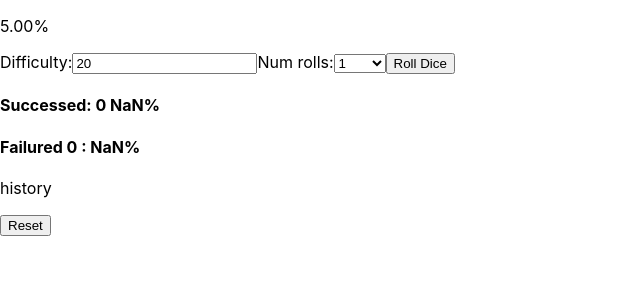
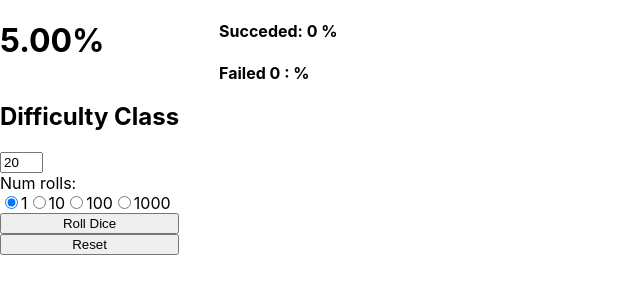
Before and after one commit to conorkenn/diceforge, a React (Create React App) app in the folder frontend/: page / in a window 1280 px wide. Shown: the top 300 px of the page, without its empty margins (0-640 px from the left). Built offline with nearby package versions, Linux system fonts and the light colour scheme.

Commit message:
clean up

```diff
--- a/frontend/src/components/DiceRollerComponent.tsx
+++ b/frontend/src/components/DiceRollerComponent.tsx
@@ -35,30 +35,66 @@ const DiceRoller: React.FC = () => {
 
 
     return(
-        <div>
-            <div>
-                <p>{calculateChance(difficulty)}%</p>
+       <div style={{ display: 'flex', justifyContent: 'space-between' }}>
+        <div style={{ display: 'flex', flexDirection: 'column', marginRight: '20px' }}>
+            <h1>{calculateChance(difficulty)}%</h1>
+            <h2>Difficulty Class</h2>
                 <label>
-                    Difficulty:
                     <input type="number"
                     value={difficulty}
                     onChange={(e) => setDifficulty(Number(e.target.value))}
                     min="2"
+                    style={{ width: '35px' }} // Resize the input
                     />
                 </label>
                 <label>
-                    Num rolls:
-                    <select value={numRolls} onChange={(e) => setNumRolls(Number(e.target.value))}>
-                        <option value={1}>1</option>
-                        <option value={10}>10</option>
-                        <option value={100}>100</option>
-                        <option value={1000}>1000</option>
-                    </select>
+                Num rolls:
+                <div style={{ display: 'flex', flexDirection: 'row' }}>
+                    <label>
+                        <input
+                            type="radio"
+                            value={1}
+                            checked={numRolls === 1}
+                            onChange={() => setNumRolls(1)}
+                        />
+                        1
+                    </label>
+                    <label>
+                        <input
+                            type="radio"
+                            value={10}
+                            checked={numRolls === 10}
+                            onChange={() => setNumRolls(10)}
+                        />
+                        10
+                    </label>
+                    <label>
+                        <input
+                            type="radio"
+                            value={100}
+                            checked={numRolls === 100}
+                            onChange={() => setNumRolls(100)}
+                        />
+                        100
+                    </label>
+                    <label>
+                        <input
+                            type="radio"
+                            value={1000}
+                            checked={numRolls === 1000}
+                            onChange={() => setNumRolls(1000)}
+                        />
+                        1000
+                    </label>
+                </div>
                 </label>
                 <button onClick={handleRoll}>Roll Dice</button>
-            </div>
+                <button onClick={handleReset}>Reset</button>
+        </div>
+        <div style={{ flex: 1, marginLeft: '20px' }}>
             <RollHistoryComponent history ={history}/>
-            <button onClick={handleReset}>Reset</button>
+        </div>
+
         </div>
 
 
--- a/frontend/src/components/RollHistoryComponent.tsx
+++ b/frontend/src/components/RollHistoryComponent.tsx
@@ -21,9 +21,8 @@ const RollHistoryComponent: React.FC<RollHistoryProps> = ({history}) =>{
     const { successes, failures, successPercentage, failurePercentage } = calculatePercentages(history);
     return (
         <div>
-            <h4>Successed: {successes} {successPercentage.toFixed(2)}%</h4>
-            <h4>Failured {failures} : {failurePercentage.toFixed(2)}%</h4>
-            <div>history</div>
+            <h4>Succeded: {successes} {isNaN(successPercentage) ? null : successPercentage.toFixed(2)}%</h4>
+            <h4>Failed {failures} : {isNaN(failurePercentage) ? null : failurePercentage.toFixed(2)}%</h4>
             {history.length > 0 ? (
                 <ul>
                     {history.map((roll) => (
```
